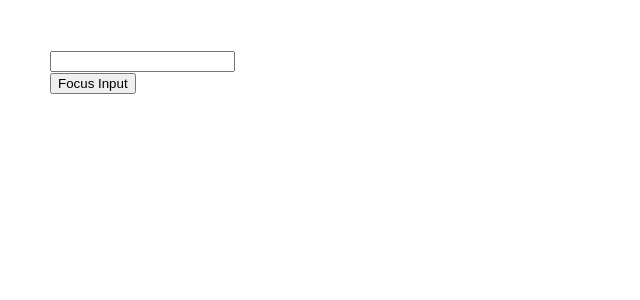
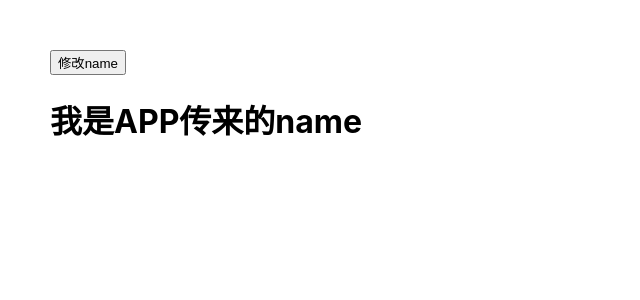
Before and after one commit to Software-Dev-Lab/React-3Days, a React (Create React App) app: page / in a window 1280 px wide. Shown: the top 300 px of the page, without its empty margins (0-640 px from the left). Built offline with nearby package versions, Linux system fonts and the light colour scheme.

Commit message:
十五课： useContext的应用

```diff
--- a/src/App.js
+++ b/src/App.js
@@ -1,29 +1,54 @@
-import React, { useRef, useEffect, forwardRef } from 'react';
+import React, { useState, createContext, useContext } from 'react';
 
-const Bppref = forwardRef(function Bpp (props, ref) {
-  return (
-    <div ref={ref}>
-      <input  type="text" />
-    </div>
-  );
-})
+// 不需要写在组件中
+const MyContext = createContext(null)
 
+function Bpp() {
+  const data = useContext(MyContext)
 
-function Example() {
-  const inputRef = useRef(null);
+  // console.log('bpp 取到的data', data)
 
-  useEffect(() => {
-    console.log('inputRef', inputRef)
-
-    inputRef.current.focus();
-  }, []);
+  function click() {
+    data.setName('bpp改了name')
+  }
 
   return (
     <div>
-      <Bppref ref={inputRef} />
-      <button onClick={() => inputRef.current.focus()}>Focus Input</button>
+      <button onClick={click}>修改name</button>
+      <Cpp />
     </div>
-  );
+  )
 }
 
-export default Example
+function Cpp(props) {
+
+  const data = useContext(MyContext)
+
+  console.log('data', data)
+
+  return (
+    <h1>{data.name}</h1>
+  )
+}
+
+
+
+function App() {
+
+  const [name, setName] = useState('我是APP传来的name')
+
+  return (
+    <MyContext.Provider value={
+      {
+        name,
+        setName
+      }
+    }>
+      <div>
+        <Bpp />
+      </div>
+    </MyContext.Provider>
+  )
+}
+
+export default App;
```
